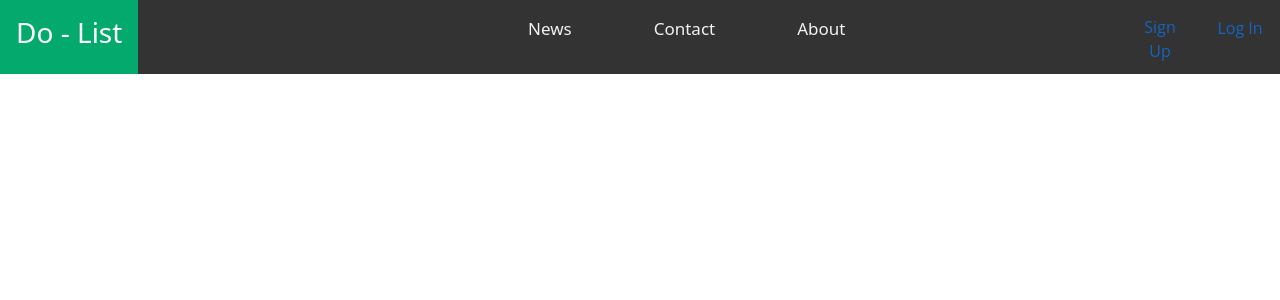
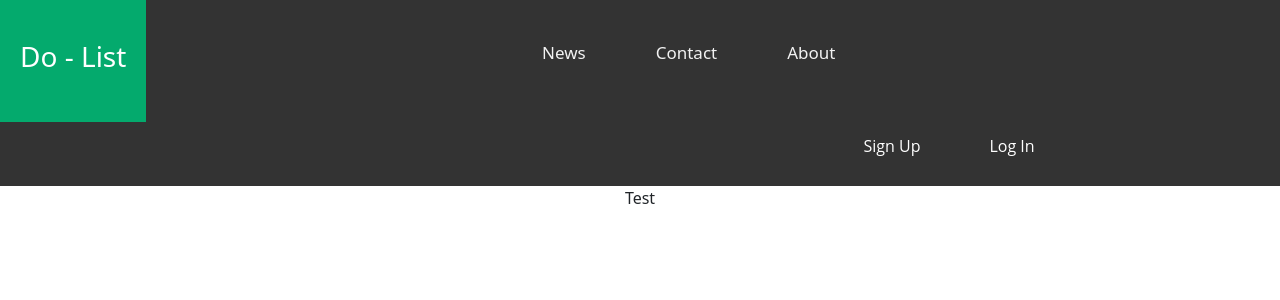
Before and after one commit to Abdi-01/dolist-react, a React (Create React App) app: page / in a window 1280 px wide. Shown: the top 300 px of the page. Built offline with nearby package versions, Linux system fonts and the light colour scheme.

Commit message:
DL002 navbar : Menambahkan fitur navbar ke semua page dan bisa berpindah menggunakan button

```diff
--- a/src/App.js
+++ b/src/App.js
@@ -3,10 +3,12 @@ import { Route, Routes } from 'react-router-dom';
 import HomePage from './page/Home';
 import LoginPage from './page/LoginPage';
 import RegisterPage from './page/RegisterPage';
+import Header from './components/Header';
 
 function App() {
   return (
     <div className="App">
+      <Header/>
       <Routes>
         <Route path="/" element={<HomePage />} exact />
         <Route path="/login" element={<LoginPage />} />
--- a/src/page/Home.css
+++ b/src/components/Header.css
@@ -2,13 +2,15 @@
 .topnav {
     background-color: #333;
     overflow: hidden;
+
+
   }
 
   .topnav a {
     float: left;
     color: #f2f2f2;
     text-align: center;
-    padding: 16px 16px;
+    padding: 20px 10px;
     text-decoration: none;
     margin-right: 50px;
     font-size: 17px;
@@ -17,44 +19,43 @@
 
   .topnav a:hover {
     background-color: #ddd;
-    color: black;
+    color: rgb(19, 19, 19);
   }
 
   .topnav a.active {
     background-color: #04AA6D;
     color: white;
+    padding:40px 20px;
   }
 
-.kanan {
-    float: right;
 
 
-}
-
 .kanan a:hover {
-    background-color: rgb(57, 123, 211);
+    background-color: #333;
     color: rgb(255, 255, 255);
   }
 
   .tengah {
 
     margin-left: 40%;
+    padding: 20px 20px;
 
   }
 
   button.navbar-btn{
-	margin-top: 8px;
+	margin-top: 20px;
 }
 
 .btn-custom {
 	color: #fff;
+
 }
 .btn.btn-custom {
-	width: 80px;
+	width: 100px;
 	height: 40px;
 	border-radius: 20px;
-	color: #1565c0;
 	font-family: 'Open Sans', sans-serif;
+
 }
 
 .btn.btn-custom:hover {
@@ -69,17 +70,21 @@
 }
 
 
+#login:hover {
+	background-color: #d50000;
+	text-decoration: none;
 
-#sign-up:hover {
-	background-color: #f57f17;
-	text-decoration: none;
 }
 
-#login:hover {
+#register:hover {
 	background-color: #d50000;
 	text-decoration: none;
 }
 
-.btn-primary {
-	background-color: #2979ff;
+#login {
+  margin-left: -50px;
 }
+
+#register {
+  margin-left: 300px;
+}
--- /dev/null
+++ b/src/components/Header.js
@@ -0,0 +1,25 @@
+import React from 'react';
+import './Header.css';
+
+import { Link } from 'react-router-dom';
+
+
+const Header = (props) => {
+
+    return (
+        <div class="topnav">
+            <a class="active" href="#home"><h3>Do - List</h3></a>
+            <div class="tengah">
+                <a href="#news">News</a>
+                <a href="#contact">Contact</a>
+                <a href="#about">About</a>
+                <div class="kanan">
+                    <Link to="/register"><button class="navbar-btn btn btn-custom" id="register">Sign Up</button> </Link>
+                    <Link to="/login"><button class="navbar-btn btn btn-custom" id="login">Log In</button> </Link>
+                </div>
+            </div>
+        </div>
+    )
+}
+
+export default Header;
--- /dev/null
+++ b/src/page/Home.js
@@ -0,0 +1,12 @@
+import React from 'react';
+
+const Home = (props) => {
+
+    return (
+        <div>
+            Test
+        </div>
+    )
+}
+
+export default Home;
--- a/src/page/Home.jsx
+++ /dev/null
@@ -1,23 +0,0 @@
-import React from 'react';
-import './Home.css';
-
-
-const HomePage = (props) => {
-
-    return (
-        <div class="topnav">
-            <a class="active" href="#home"><h3>Do - List</h3></a>
-            <div class="tengah">
-                <a href="#news">News</a>
-                <a href="#contact">Contact</a>
-                <a href="#about">About</a>
-                <ul class="kanan">
-                    <button class="navbar-btn btn btn-custom" id="sign-up">Sign Up</button>
-                    <button class="navbar-btn btn btn-custom" id="login">Log In</button>
-                </ul>
-            </div>
-        </div>
-    )
-}
-
-export default HomePage;
```
